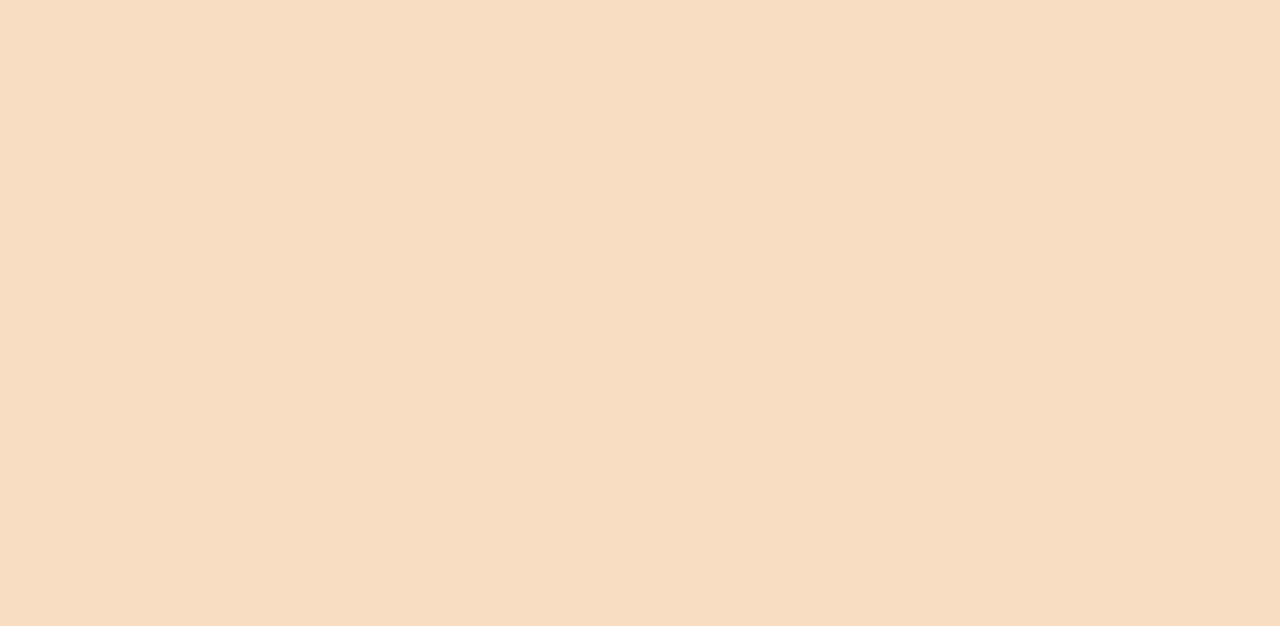
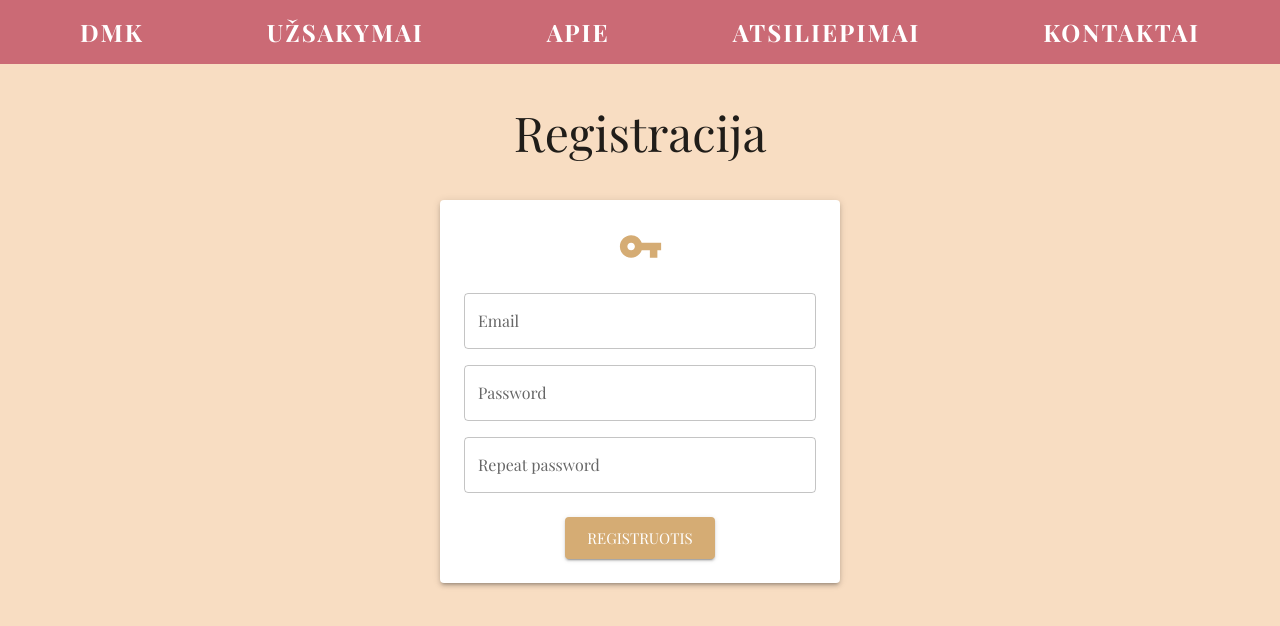
Before and after one commit to fcmilda/baigiamasis, a React (Create React App) app: page /auth/register in a window 1280 px wide. Before the commit this address had no page. Shown: the top 626 px of the page. Built offline with nearby package versions, Linux system fonts and the light colour scheme; a web font is replaced by a local one.

Commit message:
feat: admin, register and login pages created

```diff
--- a/src/app.tsx
+++ b/src/app.tsx
@@ -5,16 +5,21 @@ import {
   Route,
 } from 'react-router-dom';
 
+import RegisterPage from 'pages/register-page';
 import PageLayout from './components/page-layout';
-import HomePage from './pages/homepage';
-import ContactsPage from './pages/contactspage';
-import OrdersPage from './pages/orderspage';
-import AboutPage from './pages/aboutpage';
-import ReviewsPage from './pages/reviewspage';
-import LoginPage from './pages/loginpage';
+import HomePage from './pages/home-page';
+import ContactsPage from './pages/contacts-page';
+import OrdersPage from './pages/orders-page';
+import AboutPage from './pages/about-page';
+import ReviewsPage from './pages/reviews-page';
+import LoginPage from './pages/login-page';
+import { AuthProvider } from './features/auth/auth-context';
+import AdminPage from './pages/admin-page';
+import RequireAuth from './routing/require-auth';
 
 const App: React.FC = () => (
   <BrowserRouter>
+    <AuthProvider>
       <Routes>
         <Route path="/" element={<PageLayout />}>
           <Route path="/" element={<HomePage />} />
@@ -22,9 +27,12 @@ const App: React.FC = () => (
           <Route path="/apie" element={<AboutPage />} />
           <Route path="/kontaktai" element={<ContactsPage />} />
           <Route path="/atsiliepimai" element={<ReviewsPage />} />
-        <Route path="/login" element={<LoginPage />} />
+          <Route path="/auth/login" element={<LoginPage />} />
+          <Route path="/auth/register" element={<RegisterPage />} />
+          <Route path="/admin" element={<RequireAuth><AdminPage /></RequireAuth>} />
         </Route>
       </Routes>
+    </AuthProvider>
   </BrowserRouter>
 );
 
--- a/src/features/auth/auth-context.tsx
+++ b/src/features/auth/auth-context.tsx
@@ -1,50 +1,75 @@
 import React, { createContext, useMemo, useState } from 'react';
 import { useNavigate } from 'react-router-dom';
-import User from '../../types/user';
-import useLocalStorage from '../../hooks/use-local-storage-state';
+import { User, Credentials, UserRegistration } from '../../types';
+import AuthService, { AuthPromise } from './auth-service';
 
 export type AuthContextType = {
   user: null | User,
   loggedIn: boolean,
-  login: () => void,
+  error: string | null,
+  clearError: () => void,
+  login: (credentials: Credentials, next: string) => void,
   logout: () => void,
+  register: (userRegistration: UserRegistration) => void,
 };
 
-const initialValue: AuthContextType = {
-  user: null,
-  loggedIn: false,
-  login: () => {
-    throw new Error('AuthContext.login is not implemented');
-  },
-  logout: () => {
-    throw new Error('AuthContext.logout is not implemented');
-  },
-};
-
-const AuthContext = createContext(initialValue);
+const AuthContext = createContext<AuthContextType>({} as AuthContextType);
 
 export const AuthProvider: React.FC = ({ children }) => {
   const navigate = useNavigate();
-  const [loggedIn, setLoggedIn] = useLocalStorage<AuthContextType['loggedIn']>('loggedIn', false);
   const [user, setUser] = useState<AuthContextType['user']>(null);
+  const [error, setError] = useState<AuthContextType['error']>(null);
 
-  const login: AuthContextType['login'] = () => {
-    setLoggedIn(true);
-    console.log(setLoggedIn);
-    navigate('/uzsakymai');
+  const authenticate = async (credentials: Credentials, authMethod: AuthPromise, next = '/admin') => {
+    try {
+      const loggedInUser = await authMethod(credentials);
+      setUser(loggedInUser);
+      navigate(next);
+    } catch (err) {
+      const { message } = (err as Error);
+      setError(message);
+    }
+  };
+
+  const login: AuthContextType['login'] = async (credentials: Credentials, next) => {
+    if (error) {
+      setError(null);
+    }
+    authenticate(credentials, AuthService.login, next);
+  };
+
+  const register: AuthContextType['register'] = async ({ email, password, repeatPassword }) => {
+    if (error) {
+      setError(null);
+    }
+    if (password !== repeatPassword) {
+      setError('Slaptažodžiai nesutampa');
+      return;
+    }
+    const credentials: Credentials = {
+      email, password,
+    };
+    authenticate(credentials, AuthService.register);
   };
 
   const logout: AuthContextType['logout'] = () => {
-    setLoggedIn(false);
+    setUser(null);
     navigate('/');
+  };
+
+  const clearError: AuthContextType['clearError'] = () => {
+    setError(null);
   };
 
   const providerValue = useMemo(() => ({
     user,
-    loggedIn,
+    loggedIn: Boolean(user),
+    error,
+    clearError,
     login,
     logout,
-  }), [loggedIn, user]);
+    register,
+  }), [user, error]);
 
   return (
     <AuthContext.Provider value={providerValue}>
--- /dev/null
+++ b/src/features/auth/auth-service.tsx
@@ -0,0 +1,47 @@
+import axios from 'axios';
+import Credentials from '../../types/credentials';
+import User from '../../types/user';
+import TempUser from '../../types/temp-user';
+
+export type AuthPromise = (credentials: Credentials) => Promise<User>;
+
+namespace AuthService {
+
+  export const login = async ({ email, password }: Credentials): Promise<User> => {
+    const { data: tempUsers } = await axios.get<TempUser[]>(`http://localhost:8000/users?email=${email}`);
+    if (tempUsers.length === 0) {
+      throw new Error('Vartotojas su tokiu el. paštu nerastas');
+    }
+
+    const tempUser = tempUsers[0];
+
+    if (tempUser.password !== password) {
+      throw new Error('Slaptažodis netinka');
+    }
+
+    return {
+      id: tempUser.id,
+      email: tempUser.email,
+    };
+  };
+
+  export const register: AuthPromise = async ({ email, password }: Credentials): Promise<User> => {
+    const { data: tempUsers } = await axios.get<TempUser[]>('http://localhost:8000/users');
+
+    const userExists = tempUsers.map((x) => x.email).includes(email);
+    if (userExists) {
+      throw new Error('Vartotojas su tokiu el. paštu jau egzistuoja');
+    }
+    const { data: createdTempUser } = await axios.post('http://localhost:8000/users', { email, password });
+
+    const createdUser: User = {
+      id: createdTempUser.id,
+      email: createdTempUser.email,
+    };
+
+    return createdUser;
+  };
+
+}
+
+export default AuthService;
--- /dev/null
+++ b/src/pages/admin-page.tsx
@@ -0,0 +1,17 @@
+import React, { useContext } from 'react';
+import { Button, Container } from '@mui/material';
+import SectionTitle from '../components/sectiontitle';
+import AuthContext from '../features/auth/auth-context';
+
+const AdminPage: React.FC = () => {
+  const { logout, user } = useContext(AuthContext);
+
+  return (
+    <Container sx={{ my: 5, textAlign: 'center' }}>
+      <SectionTitle title="Admin Page" description={`Labas, ${user?.email}`} />
+      <Button variant="contained" onClick={logout}>Atsijungti</Button>
+    </Container>
+  );
+};
+
+export default AdminPage;
--- /dev/null
+++ b/src/pages/login-page.tsx
@@ -0,0 +1,86 @@
+import React, { useContext, useState } from 'react';
+import { useSearchParams } from 'react-router-dom';
+import {
+  Container, Paper, Box, Button, TextField, Alert,
+} from '@mui/material';
+import VpnKeyIcon from '@mui/icons-material/VpnKey';
+import SectionTitle from '../components/sectiontitle';
+import AuthContext from '../features/auth/auth-context';
+
+const LoginPage: React.FC = () => {
+  const [searchParams] = useSearchParams();
+  const { login } = useContext(AuthContext);
+  const [email, setEmail] = useState<string>('');
+  const [password, setPassword] = useState<string>('');
+  const { error, clearError } = useContext(AuthContext);
+
+  const handleSubmit: React.FormEventHandler<HTMLFormElement> = (e) => {
+    e.preventDefault();
+    const nextPage = searchParams.get('next') ?? '/admin';
+    login({ email, password }, nextPage);
+  };
+
+  return (
+    <Container sx={{ my: 5 }}>
+      <SectionTitle title="Prisijungimas" description="Prisijungti prie TVS" />
+      {error && (
+        <Box sx={{ display: 'flex', justifyContent: 'center' }}>
+          <Alert
+            sx={{
+              position: 'absolute',
+              mt: 3,
+            }}
+            color="error"
+            onClose={clearError}
+          >
+            {error}
+          </Alert>
+        </Box>
+      )}
+      <Paper
+        component="form"
+        elevation={3}
+        sx={{
+          display: 'flex',
+          mx: 'auto',
+          flexDirection: 'column',
+          alignItems: 'center',
+          gap: 1,
+          p: 3,
+          width: 400,
+        }}
+        onSubmit={handleSubmit}
+      >
+        <VpnKeyIcon color="primary" sx={{ fontSize: 45 }} />
+        <Box sx={{
+          display: 'flex',
+          flexDirection: 'column',
+          gap: 2,
+          width: 1 / 1,
+          my: 2,
+        }}
+        >
+          <TextField
+            type="email"
+            label="Email"
+            fullWidth
+            value={email}
+            onChange={(e) => setEmail(e.target.value)}
+          />
+          <TextField
+            type="password"
+            label="Password"
+            fullWidth
+            value={password}
+            onChange={(e) => setPassword(e.target.value)}
+          />
+        </Box>
+        <Button variant="contained" size="large" type="submit">Prisijungti</Button>
+        <Button href="/auth/register" variant="contained" size="small" type="submit">Registruotis</Button>
+      </Paper>
+
+    </Container>
+  );
+};
+
+export default LoginPage;
--- /dev/null
+++ b/src/pages/register-page.tsx
@@ -0,0 +1,91 @@
+import React, { useContext, useState } from 'react';
+import { useSearchParams } from 'react-router-dom';
+import {
+  Container, Paper, Box, Button, TextField, Alert,
+} from '@mui/material';
+import VpnKeyIcon from '@mui/icons-material/VpnKey';
+import SectionTitle from '../components/sectiontitle';
+import AuthContext from '../features/auth/auth-context';
+
+const RegisterPage: React.FC = () => {
+  const { register } = useContext(AuthContext);
+  const [email, setEmail] = useState<string>('');
+  const [password, setPassword] = useState<string>('');
+  const [repeatPassword, setRepeatPassword] = useState<string>('');
+  const { error, clearError } = useContext(AuthContext);
+
+  const handleRegister: React.FormEventHandler<HTMLFormElement> = (e) => {
+    e.preventDefault();
+    register({ email, password, repeatPassword });
+  };
+
+  return (
+    <Container sx={{ my: 5 }}>
+      <SectionTitle title="Registracija" description="" />
+      {error && (
+        <Box sx={{ display: 'flex', justifyContent: 'center' }}>
+          <Alert
+            sx={{
+              position: 'absolute',
+              mt: 3,
+            }}
+            color="error"
+            onClose={clearError}
+          >
+            {error}
+          </Alert>
+        </Box>
+      )}
+      <Paper
+        component="form"
+        elevation={3}
+        sx={{
+          display: 'flex',
+          mx: 'auto',
+          flexDirection: 'column',
+          alignItems: 'center',
+          gap: 1,
+          p: 3,
+          width: 400,
+        }}
+        onSubmit={handleRegister}
+      >
+        <VpnKeyIcon color="primary" sx={{ fontSize: 45 }} />
+        <Box sx={{
+          display: 'flex',
+          flexDirection: 'column',
+          gap: 2,
+          width: 1 / 1,
+          my: 2,
+        }}
+        >
+          <TextField
+            type="email"
+            label="Email"
+            fullWidth
+            value={email}
+            onChange={(e) => setEmail(e.target.value)}
+          />
+          <TextField
+            type="password"
+            label="Password"
+            fullWidth
+            value={password}
+            onChange={(e) => setPassword(e.target.value)}
+          />
+          <TextField
+            type="password"
+            label="Repeat password"
+            fullWidth
+            value={repeatPassword}
+            onChange={(e) => setRepeatPassword(e.target.value)}
+          />
+        </Box>
+        <Button variant="contained" size="large" type="submit">Registruotis</Button>
+      </Paper>
+
+    </Container>
+  );
+};
+
+export default RegisterPage;
--- /dev/null
+++ b/src/routing/require-auth.tsx
@@ -0,0 +1,16 @@
+import React, { useContext } from 'react';
+import { Navigate, useLocation } from 'react-router-dom';
+import AuthContext from '../features/auth/auth-context';
+
+const RequireAuth = ({ children }: { children: JSX.Element }) => {
+  const location = useLocation();
+  const { loggedIn } = useContext(AuthContext);
+
+  if (!loggedIn) {
+    return <Navigate to={`/auth/login?next=${location.pathname}`} />;
+  }
+
+  return children;
+};
+
+export default RequireAuth;
```
Lines whose indentation alone changed are shown as unchanged.
